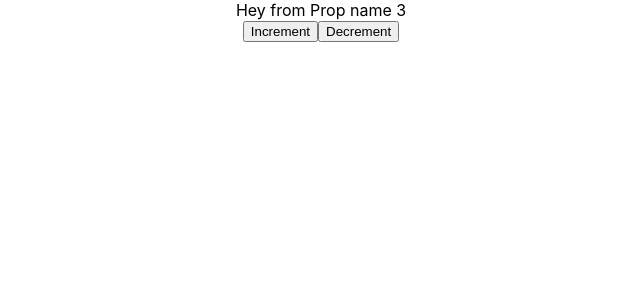
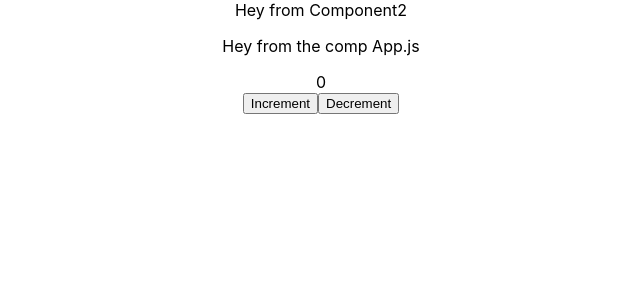
Before and after one commit to ankushk1/oct-21-react, a React (Create React App) app: page / in a window 1280 px wide. Shown: the top 300 px of the page, without its empty margins (319-959 px from the left). Built offline with nearby package versions, Linux system fonts and the light colour scheme.

Commit message:
Props children, react context

```diff
--- a/src/App.js
+++ b/src/App.js
@@ -4,14 +4,27 @@ import Component1 from "./components/Component1";
 import Component2 from "./components/Component2";
 import ClassComp from "./components/ClassComp";
 import FuncStateComp from "./components/FuncStateComp";
+import {createContext} from 'react'
+const obj = { num: 3, b: "b" };
 
-const obj = { num: 3, b: "b" };
+//api call /  some data
+
+export const messageContext = createContext(null)
 
 function App() {
   return (
     <div className="App">
-      <ClassComp name={"Prop name"} message={"Hey"} obj={obj} />
+      {/* {" "}
+      This is a div
+      <FuncStateComp name={"Prop name"} number={3} obj={obj}>
+        {obj}
+      </FuncStateComp> */}
+      {/* <FuncStateComp name={"Prop name"} obj={obj} /> */}
       {/* <ClassComp />  */}
+      <messageContext.Provider value={"Hey from the comp App.js"}>
+       <Component1/>
+      </messageContext.Provider>
+      <FuncStateComp/>
     </div>
   );
 }
--- a/src/components/Component1.js
+++ b/src/components/Component1.js
@@ -1,11 +1,17 @@
-import React from "react";
+import React, { useState } from "react";
 import Component2 from "./Component2";
 
 const Component1 = () => {
-  return (
+
+  const [obj , setObj ] = useState({})
+  console.log(obj)
+
+  const handleInc = () => {
+    setObj({})
+  }
+   return (
     <div>
-      Hey
-      This is in component 1 - <Component2/>
+      <Component2 setObj = {setObj} />
     </div>
   );
 };
--- a/src/components/Component2.js
+++ b/src/components/Component2.js
@@ -1,8 +1,31 @@
 import React from 'react'
+import { useEffect } from 'react';
+import { useContext } from 'react'
+import { messageContext } from '../App'
 
-const Component2 = () => {
+
+
+const Component2 = (props) => {
+  console.log(props);
+  const message1 = useContext(messageContext)
+
+  const exampleObj = {
+    message: message1,
+    username: "ABC"
+  }
+
+  useEffect(() => {
+    props.setObj(exampleObj)
+  },[])
+
   return (
-    <div>Hey from Component2</div>
+    <div>Hey from Component2
+      {/* <messageContext.Consumer>
+          {(message1) => <p>{message1}</p>}
+      </messageContext.Consumer> */}
+      <p>{message1}</p>
+    </div>
+
   )
 }
 
--- a/src/components/FuncStateComp.js
+++ b/src/components/FuncStateComp.js
@@ -1,32 +1,37 @@
-import React, {useState} from 'react'
+import React, { useState } from "react";
 
 const FuncStateComp = (props) => {
-  // const {name, message} = props
+  console.log('props  = ' ,props);
+  const {name, message, children} = props
 
-  console.log(props)
+  // console.log(props)
   const [data, setData] = useState({
     username: "ABC",
     age: 0
-  })
+  });
+
+  // console.log(data);
 
   //Always first clone the obj/state and then update it
-  const onAgeIncrement =  (num) => {
-    setData({...data ,age: data.age + 1})
-  }
+  const onAgeIncrement = (num) => {
+    setData({ ...data, age: data.age + 1 });
+  };
 
   const onAgeDecrement = (num) => {
-    setData({...data ,age: data.age - 1})
-  }
+    setData({ ...data, age: data.age - 1 });
+  };
 
   return (
     <div>
-      {props.message} from {props.name}
+      {props.name}
+      {data.age}
+      {console.log('render')}
       <div>
-      <button onClick={() => onAgeIncrement(3)}>Increment</button>
-      <button onClick={() => onAgeDecrement(3)}>Decrement</button>
+        <button onClick={() => onAgeIncrement(3)}>Increment</button>
+        <button onClick={() => onAgeDecrement(3)}>Decrement</button>
       </div>
     </div>
-  )
-}
+  );
+};
 
-export default FuncStateComp
+export default FuncStateComp;
```
Also changed, not shown: src/components/ClassComp.js (line endings or trailing spaces).
